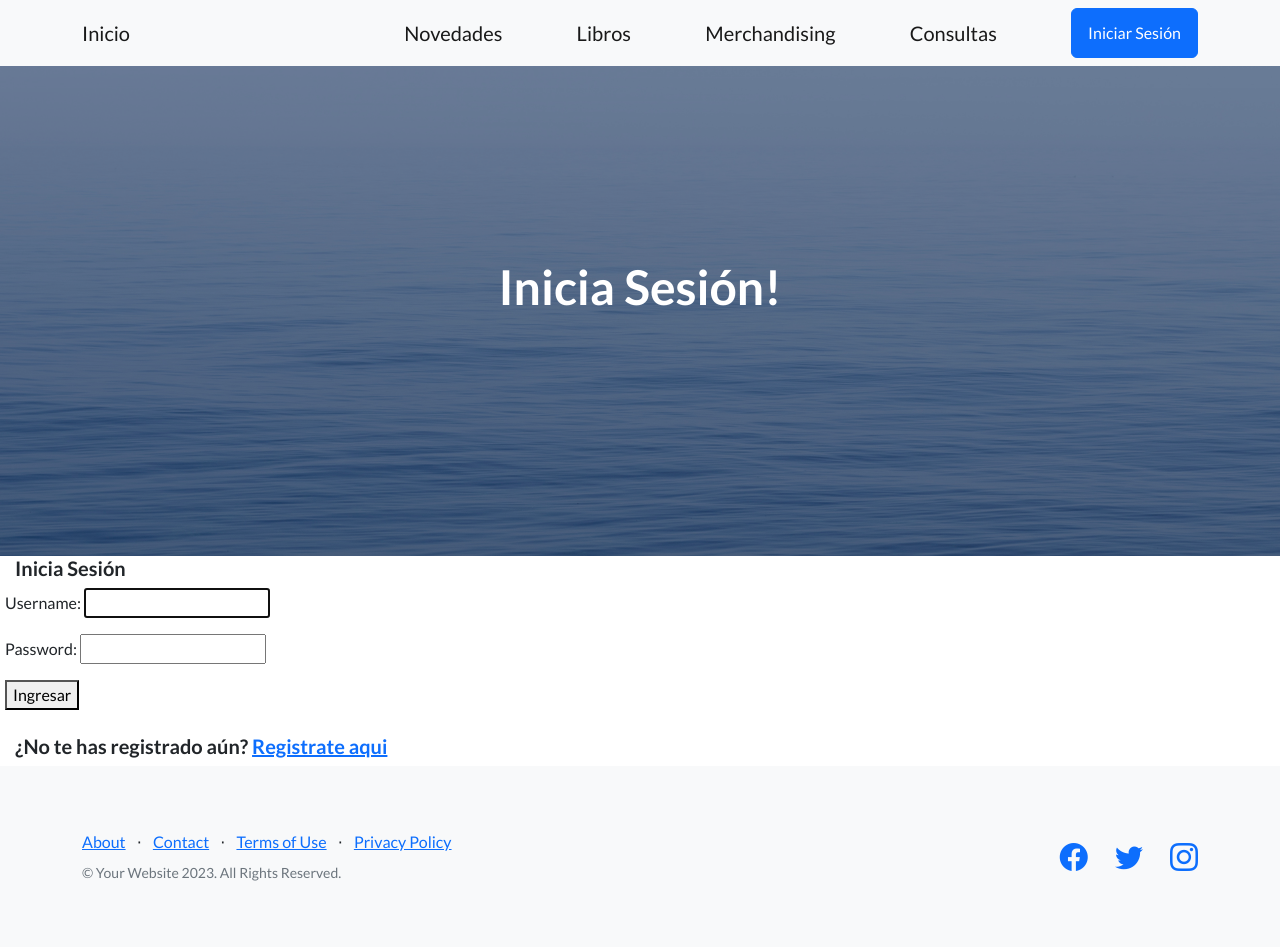
After one commit to FedericoPaal/Proyecto_Final_Paal, a Django app: page /App-Tercera-Pre-Entrega-Paal/login/ in a window 1280 px wide. The commit adds this page. Run offline with Django 4.2, Linux system fonts and the light colour scheme; some libraries are stand-ins or nearby versions.

Commit message:
Agregamos las funciones de registro, login y logout con sus respectivas vistas y formularios // Agregamos paddings // Mejoramos la estetica

```diff
--- a/App_Tercera_Pre_Entrega_Paal/Templates/consulta.html
+++ b/App_Tercera_Pre_Entrega_Paal/Templates/consulta.html
@@ -5,13 +5,15 @@
 {% endblock header_consultas %}
 
 {% block consulta %}
-
+<div class="padding_left_x5">
     <h1> Formulario de Consultas </h1>
-
+</div>
+<div class="padding_left_x15">
     <form action="{% url 'Consultas' %}" method="post">{% csrf_token %}
 
         {{mi_formulario.as_p}}
 
         <button type="submit"> Enviar </button>
     </form>
+</div>
 {% endblock consulta %}
--- a/App_Tercera_Pre_Entrega_Paal/Templates/libro.html
+++ b/App_Tercera_Pre_Entrega_Paal/Templates/libro.html
@@ -6,13 +6,15 @@
 
 
 {% block libro %}
-
+<div class="padding_left_x5">
     <h1> Formulario de Libros </h1>
-
+</div>
+<div class="padding_left_x15">
     <form action="{% url 'Libros' %}" method="post">{% csrf_token %}
 
         {{mi_formulario.as_p}}
 
         <button type="submit"> Enviar </button>
     </form>
+</div>
 {% endblock libro %}
--- /dev/null
+++ b/App_Tercera_Pre_Entrega_Paal/Templates/login.html
@@ -0,0 +1,29 @@
+{% extends 'padre.html' %}
+
+{% block header_login %}
+    <h1 class="mb-5"> Inicia Sesión! </h1>
+{% endblock header_login %}
+
+{% block novedad %}
+
+    <form action="{% url 'Login' %}" method="post">{% csrf_token %}
+        <div class="padding_left_x15">
+            <h5>
+                Inicia Sesión
+            </h5>
+        </div>
+        <div class="padding_left_x5">
+        {{mi_formulario.as_p}}
+
+        <button type="submit"> Ingresar </button>
+        </div>
+    </form>
+
+    <br>
+
+    <div class="padding_left_x15">
+        <h5>
+            ¿No te has registrado aún? <a href="{% url 'Registrar' %}"> Registrate aqui </a>
+        </h5>
+    </div>
+{% endblock novedad %}
--- a/App_Tercera_Pre_Entrega_Paal/Templates/merchandising.html
+++ b/App_Tercera_Pre_Entrega_Paal/Templates/merchandising.html
@@ -7,12 +7,15 @@
 
 {% block merchandising %}
 
+<div class="padding_left_x5">
     <h1> Formulario de Merchandising </h1>
-
+</div>
+<div class="padding_left_x15">
     <form action= "{% url 'Merchandising' %}" method="post">{% csrf_token %}
 
         {{mi_formulario.as_p}}
 
         <button type="submit"> Enviar </button>
     </form>
+</div>
 {% endblock merchandising %}
--- a/App_Tercera_Pre_Entrega_Paal/Templates/navbar.html
+++ b/App_Tercera_Pre_Entrega_Paal/Templates/navbar.html
@@ -1,11 +1,20 @@
  <!-- Navigation-->
 <nav class="navbar navbar-light bg-light static-top">
     <div class="container">
-        <a class="navbar-brand" href="{% url 'Inicio' %}"> Inicio</a>
-        <a class="navbar-brand" href="{% url 'Novedades' %}"> Novedades</a>
-        <a class="navbar-brand" href="{% url 'Libros' %}"> Libros</a>
-        <a class="navbar-brand" href="{% url 'Merchandising' %}"> Merchandising</a>
-        <a class="navbar-brand" href="{% url 'Consultas' %}"> Consultas</a>
-        <a class="btn btn-primary" href="#signup"> Iniciar Sesión </a>
+        <div class="padding_right_x200">
+            <a class="navbar-brand" href="{% url 'Inicio' %}"> Inicio </a>
+        </div>
+        <a class="navbar-brand" href="{% url 'Novedades' %}"> Novedades </a>
+        <a class="navbar-brand" href="{% url 'Libros' %}"> Libros </a>
+        <a class="navbar-brand" href="{% url 'Merchandising' %}"> Merchandising </a>
+        <a class="navbar-brand" href="{% url 'Consultas' %}"> Consultas </a>
+
+        {% if user.is_authenticated %}
+            <p> Bienvenido/a {{user.username}} </p>
+            <a class="btn btn-primary" href="{% url 'Logout' %}"> Cerrar Sesión </a>
+        {% else %}
+            <a class="btn btn-primary" href="{% url 'Login' %}"> Iniciar Sesión </a>
+        {% endif %}
+
     </div>
 </nav>
--- a/App_Tercera_Pre_Entrega_Paal/Templates/novedad.html
+++ b/App_Tercera_Pre_Entrega_Paal/Templates/novedad.html
@@ -7,13 +7,15 @@
 
 
 {% block novedad %}
-
+<div class="padding_left_x5">
     <h1> Formulario de Novedades </h1>
-
+</div>
+<div class="padding_left_x15">
     <form action="{% url 'Novedades' %}" method="post">{% csrf_token %}
 
         {{mi_formulario.as_p}}
 
         <button type="submit"> Enviar </button>
     </form>
+</div>
 {% endblock novedad %}
--- a/App_Tercera_Pre_Entrega_Paal/Templates/padre.html
+++ b/App_Tercera_Pre_Entrega_Paal/Templates/padre.html
@@ -15,6 +15,7 @@
         <link href="https://fonts.googleapis.com/css?family=Lato:300,400,700,300italic,400italic,700italic" rel="stylesheet" type="text/css" />
         <!-- Core theme CSS (includes Bootstrap)-->
         <link href="{% static 'css/styles.css' %}" rel="stylesheet" />
+        <link href="{% static 'css/mis_estilos.css' %}" rel="stylesheet" />
     </head>
     <body>
        {% include 'navbar.html' %}
@@ -39,6 +40,15 @@
 
                             {% block header_consultas %}
                             {% endblock header_consultas %}
+
+                            {% block header_login %}
+                            {% endblock header_login %}
+
+                            {% block header_registro %}
+                            {% endblock header_registro %}
+
+                            {% block header_logout %}
+                            {% endblock header_logout %}
                             <!-- Signup form-->
                             <!-- * * * * * * * * * * * * * * *-->
                             <!-- * * SB Forms Contact Form * *-->
--- /dev/null
+++ b/App_Tercera_Pre_Entrega_Paal/static/css/mis_estilos.css
@@ -0,0 +1,16 @@
+
+.padding_left_x5{
+    padding-left: 5px;
+}
+
+.padding_left_x15{
+    padding-left: 15px;
+}
+
+.padding_left_x500{
+    padding-left: 500px;
+}
+
+.padding_right_x200{
+    padding-right: 200px;
+}
--- a/App_Tercera_Pre_Entrega_Paal/urls.py
+++ b/App_Tercera_Pre_Entrega_Paal/urls.py
@@ -1,4 +1,5 @@
 from django.urls import path
+from django.contrib.auth.views import LogoutView
 from .views import *
 
 urlpatterns = [
@@ -9,4 +10,7 @@ urlpatterns = [
     path('consulta/', consulta, name="Consultas"),
     path('busqueda-objetos/', busqueda_objetos, name="Busqueda_Objetos"),
     path('buscar/', buscar, name="Buscar"),
+    path('login/', loginView, name="Login"),
+    path('register/', register, name="Registrar"),
+    path('logout/', LogoutView.as_view(template_name="logout.html"), name="Logout"),
 ]
--- a/App_Tercera_Pre_Entrega_Paal/views.py
+++ b/App_Tercera_Pre_Entrega_Paal/views.py
@@ -1,5 +1,10 @@
 from django.shortcuts import render
 from django.http import HttpResponse, HttpRequest
+from django.contrib.auth.forms import AuthenticationForm, UserCreationForm
+from django.contrib.auth import authenticate, login, logout
+from django.contrib.auth.mixins import LoginRequiredMixin
+from django.contrib.auth.decorators import login_required
+from django.contrib.admin.views.decorators import staff_member_required
 from .models import *
 from .forms import *
 
@@ -7,7 +12,7 @@ from .forms import *
 def inicio(req):
     return render(req, "inicio.html")
 
-
+@login_required
 def novedad(req):
 
     if req.method == "POST":
@@ -23,7 +28,7 @@ def novedad(req):
         novedad_formulario = Novedades_Formulario()
         return render(req, "novedad.html", {"mi_formulario": novedad_formulario})
 
-
+@login_required
 def libro(req):
 
     if req.method == "POST":
@@ -39,7 +44,7 @@ def libro(req):
         libro_formulario = Libros_Formulario()
         return render(req, "libro.html", {"mi_formulario": libro_formulario})
 
-
+@login_required
 def merchandising(req):
 
     if req.method == "POST":
@@ -55,7 +60,7 @@ def merchandising(req):
         merchandising_formulario = Merchandising_Formulario()
         return render(req, "merchandising.html", {"mi_formulario": merchandising_formulario})
 
-
+@login_required
 def consulta(req):
 
     if req.method == "POST":
@@ -83,5 +88,51 @@ def buscar(req: HttpRequest):
         productos = Libro.objects.filter(titulo__icontains=producto)
 
         return render(req, "inicio.html", {"productos": productos})
+
     else:
         return HttpResponse(f"No se encontró en la búsqueda")
+
+
+def loginView(req):
+
+    if req.method == "POST":
+
+        mi_formulario = AuthenticationForm(req, data=req.POST)
+
+        if mi_formulario.is_valid():
+
+            data = mi_formulario.cleaned_data
+            usuario = data["username"]
+            contrasena = data["password"]
+
+            user = authenticate(username=usuario, password=contrasena)
+
+            if user:
+                login(req, user)
+                return render(req, "inicio.html", {"mensaje": f"Bienvenido/a {usuario}!"})
+
+        return render(req, "inicio.html", {"mensaje": f"Datos incorrectos"})
+
+    else:
+        mi_formulario = AuthenticationForm()
+        return render(req, "login.html", {"mi_formulario": mi_formulario})
+
+
+def register(req):
+
+    if req.method == "POST":
+
+        mi_formulario = UserCreationForm(req.POST)
+
+        if mi_formulario.is_valid():
+
+            data = mi_formulario.cleaned_data
+            usuario = data["username"]
+            mi_formulario.save()
+            return render(req, "inicio.html", {"mensaje": f"Usuario {usuario} creado con éxito!"})
+
+        return render(req, "inicio.html", {"mensaje": f"No se cumplen con todos los campos a completar"})
+
+    else:
+        mi_formulario = UserCreationForm()
+        return render(req, "registro.html", {"mi_formulario": mi_formulario})
--- a/Proyecto_Tercera_Pre_Entrega_Paal/settings.py
+++ b/Proyecto_Tercera_Pre_Entrega_Paal/settings.py
@@ -122,3 +122,5 @@ STATIC_URL = '/static/'
 # https://docs.djangoproject.com/en/4.2/ref/settings/#default-auto-field
 
 DEFAULT_AUTO_FIELD = 'django.db.models.BigAutoField'
+
+LOGIN_URL = '/App-Tercera-Pre-Entrega-Paal/login'
```
Also changed, not shown: App_Tercera_Pre_Entrega_Paal/Templates/inicio.html (+19 -4 lines), App_Tercera_Pre_Entrega_Paal/Templates/logout.html (added, +12 -0 lines), App_Tercera_Pre_Entrega_Paal/Templates/registro.html (added, +19 -0 lines), db.sqlite3.
